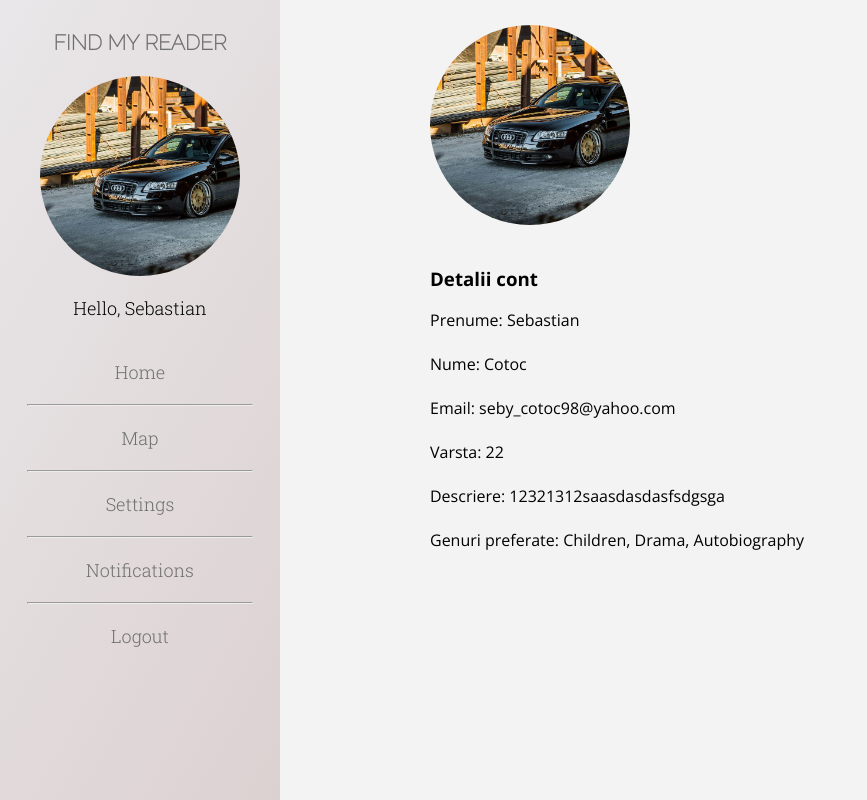
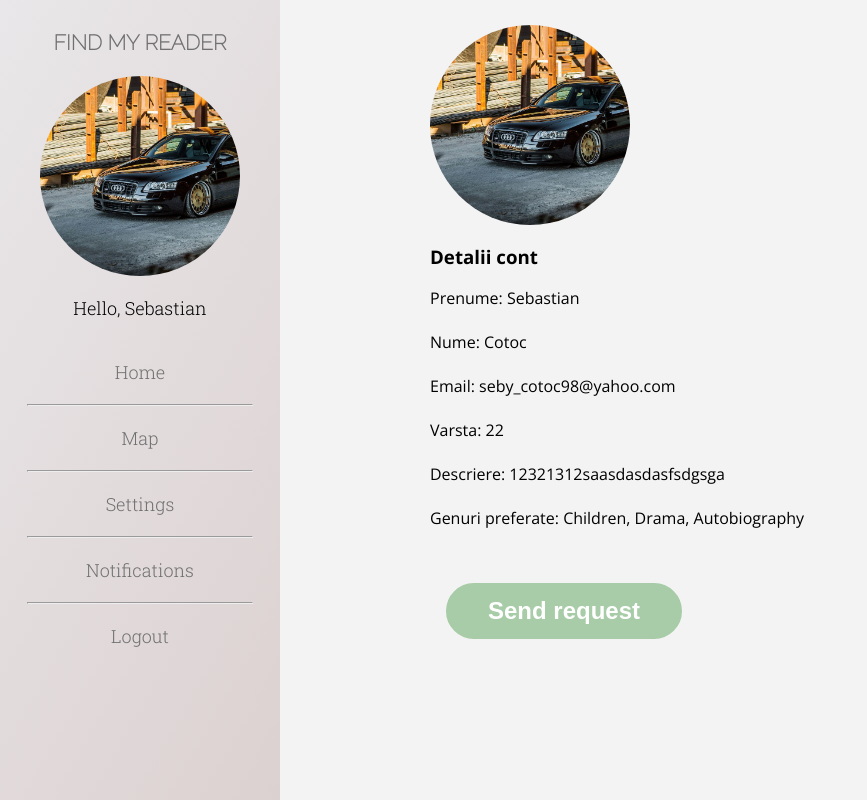
Before and after one commit to Corbix/Find-my-Reader, a PHP site: the page made by myreader/profile.php in a window 1280 px wide. Shown: the whole page, without its empty margins (0-867 px from the left). Run offline with PHP 8.4, Linux system fonts and the light colour scheme; a user stored in the database is signed in; data comes from the database, SQL or seed files in the repository; data that the repository does not hold is empty.

Commit message:
Fixed Send request button

```diff
--- a/myreader/profile.php
+++ b/myreader/profile.php
@@ -29,6 +29,7 @@ $dbh = null;
     <head>
     <title>My reader</title>
 	<link rel="stylesheet" href="stylesheets/style.css">
+	<link rel="stylesheet" href="stylesheets/notifications.css">
     <link rel="stylesheet" href="https://fonts.googleapis.com/css?family=Open+Sans:400,600,700,800&amp;display=swap">
     <link rel="stylesheet"
         href="https://fonts.googleapis.com/css2?family=Raleway:wght@100&amp;display=swap&quot; rel=&quot;stylesheet">
@@ -37,13 +38,11 @@ $dbh = null;
 </head>
 	<body>
 		<?php include('menu.php'); ?>
-		<div class="right-side"style="padding-left: 150px;padding-top: 25px">
-
+		<div class="right-side" style="padding-left: 150px; padding-top: 25px">
 			<div class="avatarprofile">
 				<!-- <a href="<?php echo "images/avatars/".$c_avatar; ?>"><img src="<?php echo "images/avatars/".$c_avatar; ?>" alt=""></a> -->
 				<img src="<?php echo "images/avatars/".$c_avatar; ?>" alt="">
 			</div>
-			<br>
 			<h3>Detalii cont</h3>
 			<p>
 				Prenume: <?php echo $c_firstname;?><br><br>
@@ -118,7 +117,16 @@ $dbh = null;
 				$dbh = null;
 				?>
 			</p>
-
+			<form method="post" action="<?php echo htmlspecialchars($_SERVER["PHP_SELF"]);?>">
+			<input class="btn btn-primary" type="submit" name="send_request" value="Send request">
+			</form>
 		</div>
 	</body>
 </html>
+<?php
+	if ($_SERVER["REQUEST_METHOD"] == "POST")
+	{
+		$sql = "INSERT INTO `notifications`(`to_user`, `from_user`, `state`, `time_sent `) VALUES ('$c_email','$email','pending','SYSDATE')";
+		$datas = $dbh->query($sql);
+	}
+?>
--- a/myreader/stylesheets/notifications.css
+++ b/myreader/stylesheets/notifications.css
@@ -39,3 +39,15 @@
     border-radius: 10px;
     background: #A7CCA7;
 }
+
+.btn{
+    background: #A7CCA7;
+    border: 2px solid #A7CCA7;
+    color: white;
+    padding: 12px 40px;
+    font-size: 24px;
+    font-weight: 600;
+    cursor: pointer;
+    margin: 16px 16px 16px 16px;
+    border-radius:50px;
+}
```
